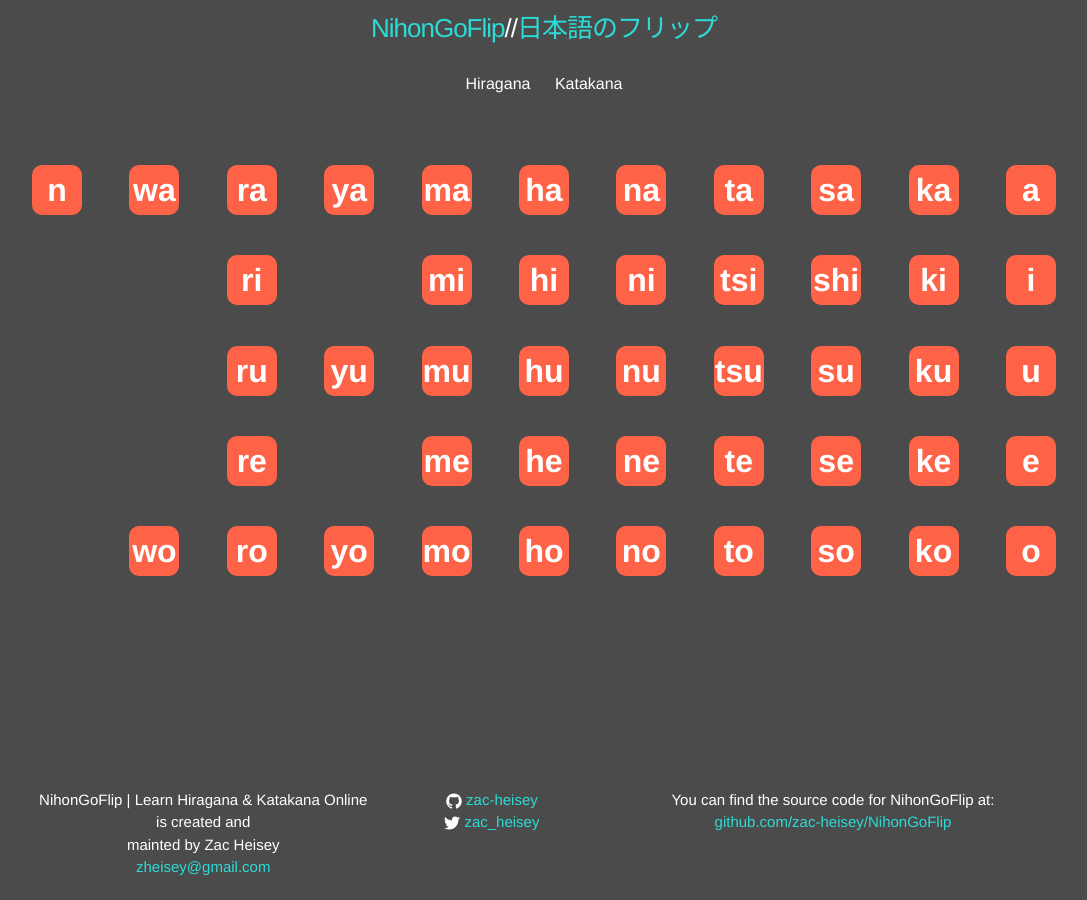
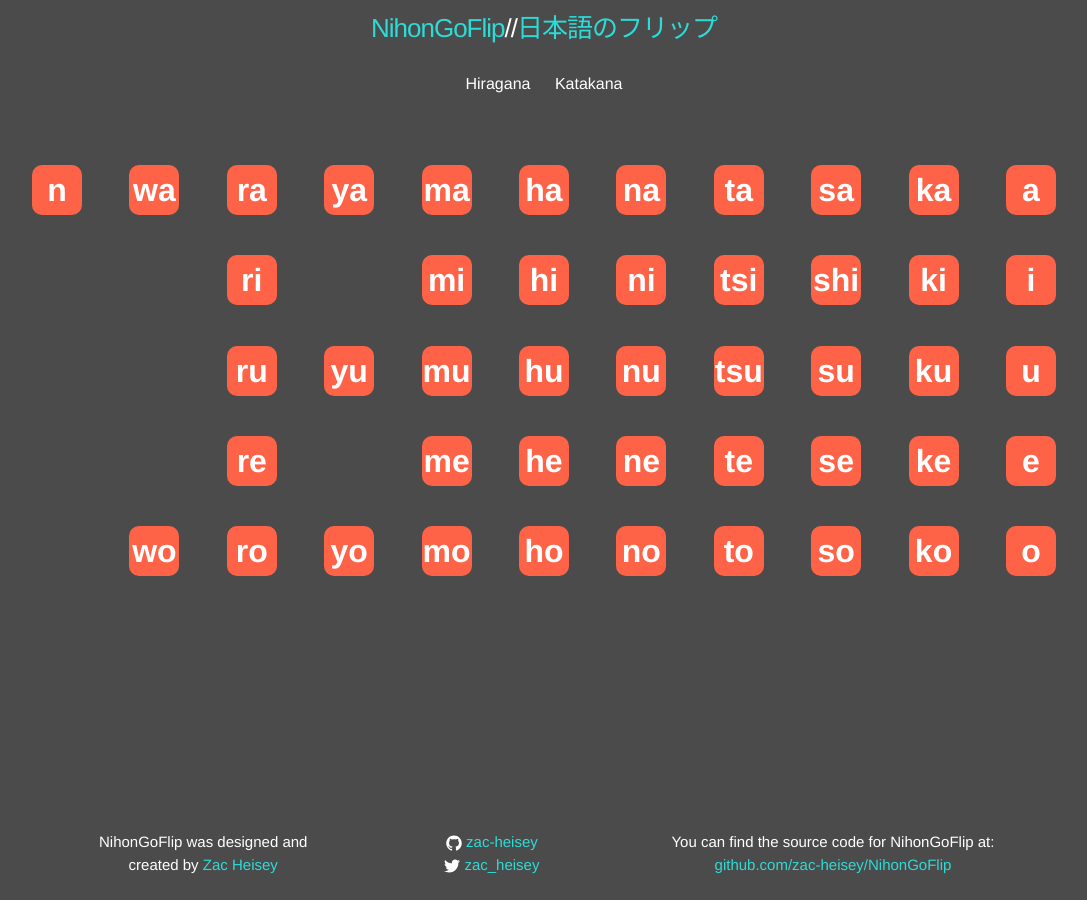
Before and after one commit to zac-heisey/NihonGoFlip, a Jekyll site: the page built from index.html, in a window 1280 px wide. Shown: the whole page, without its empty margins (96-1183 px from the left). Built offline with Jekyll 4.4.1, drawn with Linux system fonts in a browser that asks for light colours.

Commit message:
remote site.title liquid tag from footer and updated content in footer-col-1

```diff
--- a/_includes/footer.html
+++ b/_includes/footer.html
@@ -5,9 +5,8 @@
     <div class="footer-col-wrapper">
       <div class="footer-col footer-col-1">
         <ul class="contact-list">
-          <li>{{ site.title }} is created and</li>
-          <li>mainted by Zac Heisey</li>
-          <li><a href="mailto:{{ site.email }}">{{ site.email }}</a></li>
+          <li>NihonGoFlip was designed and</li>
+          <li>created by <a href="http://www.zac-heisey.com/">Zac Heisey</a></li>
         </ul>
       </div>
 
```
